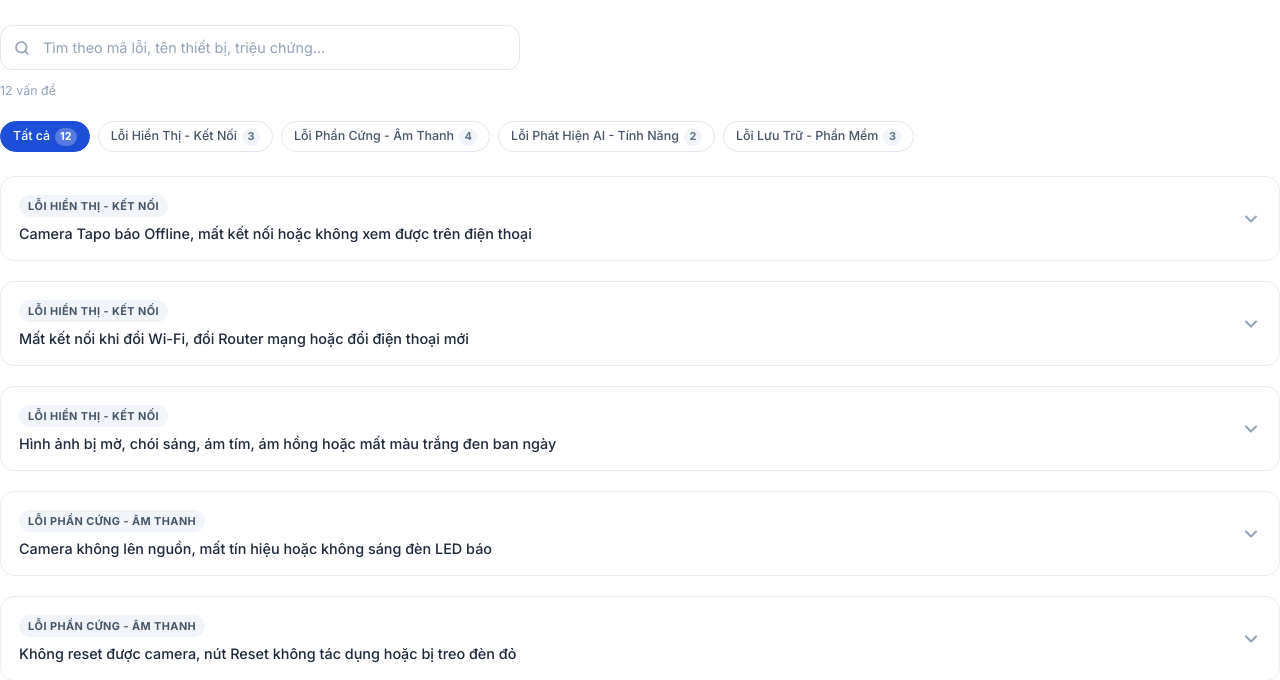
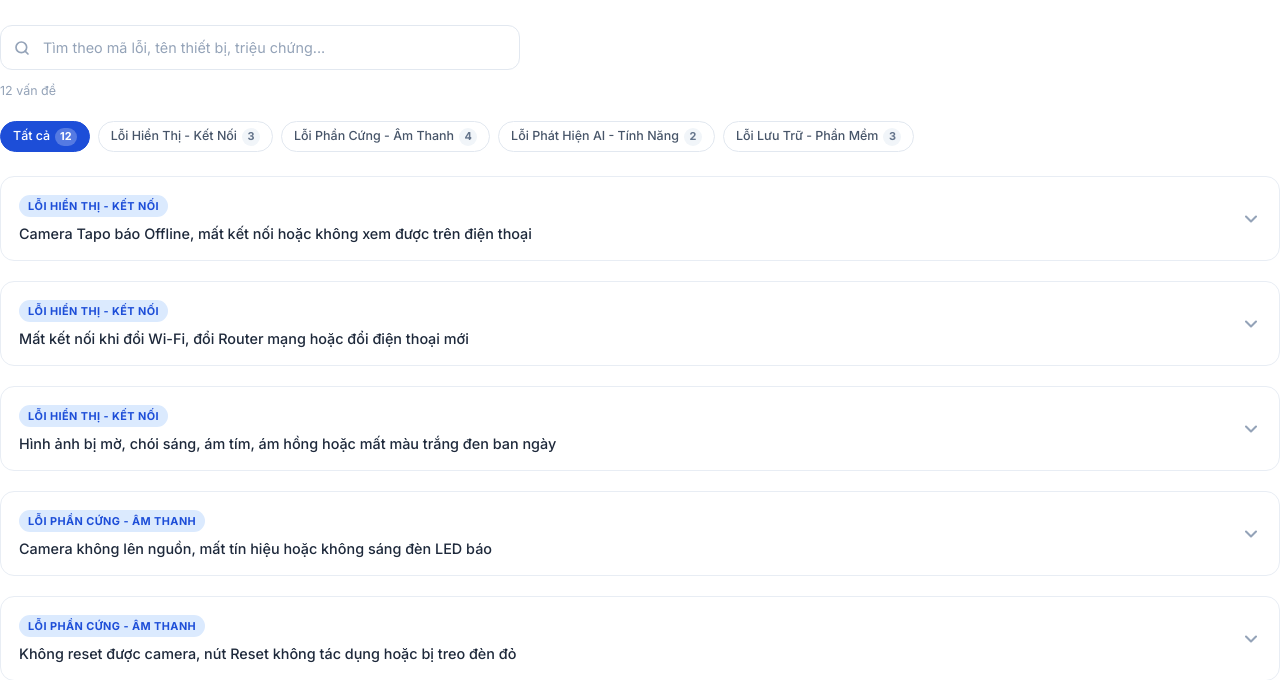
Before and after one commit to KaydenLe-Bit/Tapo-Sub, a plain HTML site: page tabs/faq.html in a window 1280 px wide. Shown: the part 151-831 px from the top of the page. Drawn offline with nearby package versions, Linux system fonts and the light colour scheme.

Commit message:
Update faq.html

```diff
--- a/tabs/faq.html
+++ b/tabs/faq.html
@@ -349,7 +349,7 @@
 // ── STATE ──────────────────────────────────────────────────────────────────
 let expandedFaq   = null;
 let activeFilter  = 'all';
-
+/*
 // ── BADGE COLOR MAP ────────────────────────────────────────────────────────
 const BADGE_COLORS = {
   'ALL Model':              'badge-blue',
@@ -366,8 +366,9 @@ const BADGE_COLORS = {
   'Lỗi App điều khiển':    'badge-red',
   'Lỗi thiết bị':          'badge-rose',
 };
+  */
 function badgeClass(model) {
-  return BADGE_COLORS[model] || 'badge-gray';
+  return 'badge-blue';
 }
 
 // ── FILTER PILLS ───────────────────────────────────────────────────────────
```
